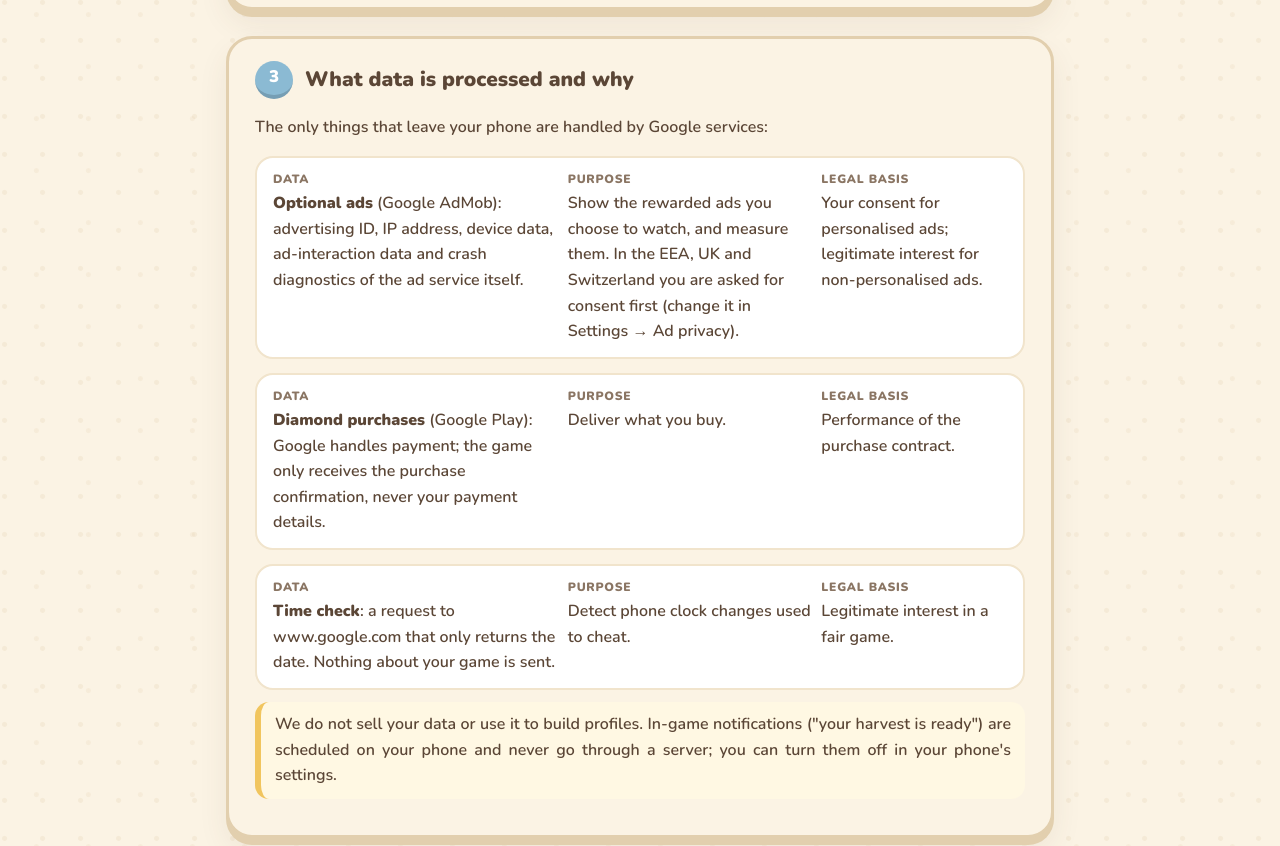
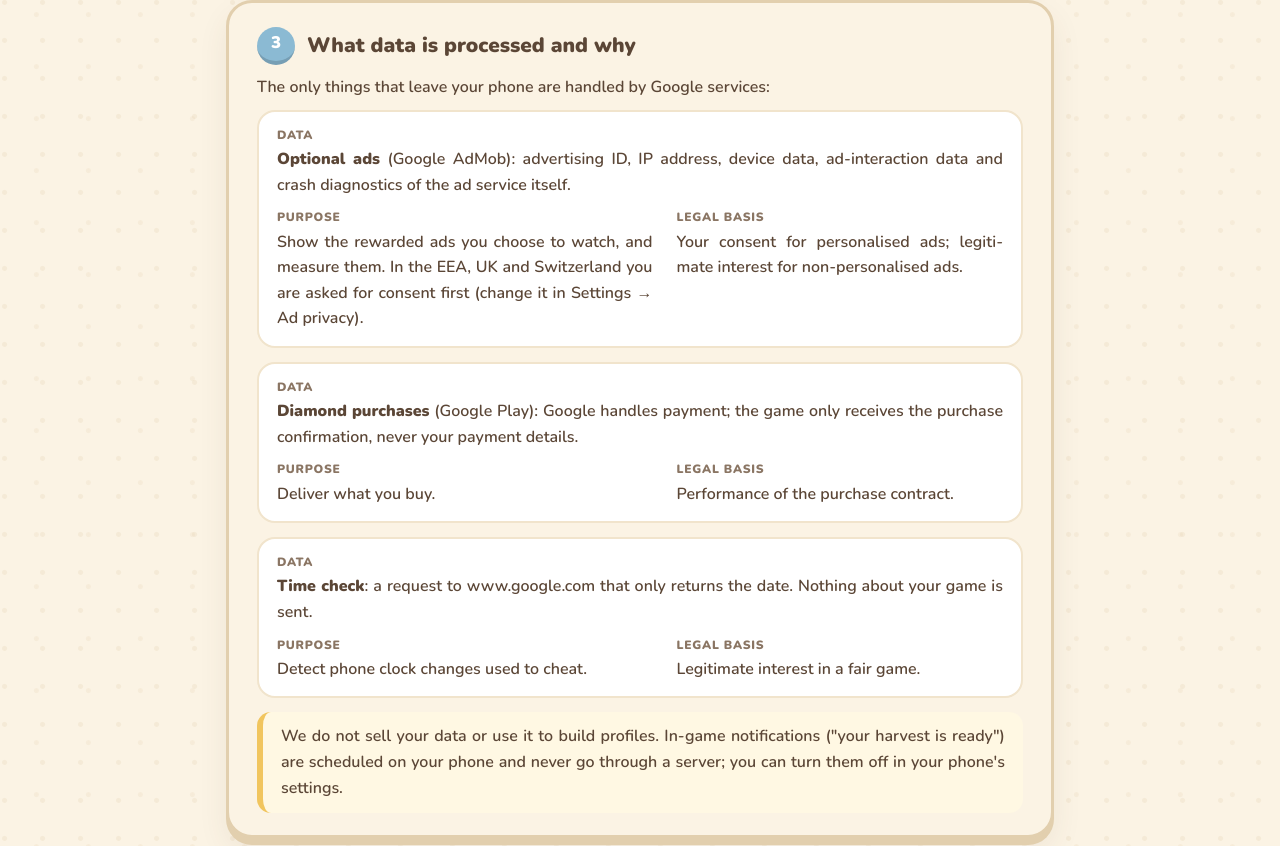
Before and after one commit to kuritsutianu/senderos-de-brezal, a plain HTML site: page index.html in a window 1280 px wide. Shown: the part 807-1653 px from the top of the page. Drawn offline with Linux system fonts and the light colour scheme.

Commit message:
Web: texto justificado y márgenes más cuidados en todos los recuadros

```diff
--- a/estatico/brezal.css
+++ b/estatico/brezal.css
@@ -126,8 +126,11 @@ main { max-width: 860px; margin: -60px auto 0; padding: 0 16px 40px; position: r
   border: 3px solid var(--paper-edge);
   border-radius: var(--radius);
   box-shadow: 0 7px 0 var(--paper-edge), 0 14px 30px rgba(91, 70, 54, .08);
-  padding: 22px 26px 20px;
+  padding: 24px 28px 22px;
   margin: 0 0 26px;
+}
+@media (max-width: 520px) {
+  .card { padding: 20px 18px 18px; }
 }
 .card h2 {
   display: flex; align-items: center; gap: 12px;
@@ -151,9 +154,13 @@ main { max-width: 860px; margin: -60px auto 0; padding: 0 16px 40px; position: r
 .card:nth-of-type(6n+4) .badge { background: var(--rose); }
 .card:nth-of-type(6n+5) .badge { background: #b19cd8; }
 .card:nth-of-type(6n+6) .badge { background: #e1b346; }
-.card p, .card li { hyphens: auto; }
-@media (min-width: 640px) {
-  .card p, .card li { text-align: justify; }  /* en el móvil, justificado deja huecos grandes */
+.card p { margin: 0 0 10px; }
+.card p:last-child { margin-bottom: 0; }
+/* Todo el texto de los recuadros, justificado y con partición de palabras
+   (cada artículo lleva su lang) para que en el móvil no queden huecos grandes. */
+.card p, .card li, .data .row > div, .note {
+  text-align: justify; text-justify: inter-word;
+  hyphens: auto; -webkit-hyphens: auto; overflow-wrap: break-word;
 }
 .card ul, .card ol { padding-left: 1.3em; }
 .card li { margin: 4px 0; }
@@ -166,12 +173,14 @@ a { color: #3e7fa3; font-weight: 800; text-decoration-thickness: 2px; text-under
 }
 
 /* Tabla de datos: tarjetas dentro de la tarjeta */
-.data { display: grid; gap: 14px; margin: 6px 0 12px; }
+.data { display: grid; gap: 14px; margin: 10px 0 14px; }
 .data .row {
   background: #fff; border: 2px solid var(--cream-dark); border-radius: 18px;
-  padding: 12px 16px; display: grid; gap: 6px;
-  grid-template-columns: 1.4fr 1.2fr .9fr;
+  padding: 14px 18px; display: grid; gap: 10px 24px;
+  grid-template-columns: 1.15fr 1fr;
 }
+/* «Datos» a todo el ancho; debajo, «Para qué» y «Base legal» en dos columnas anchas. */
+.data .row > div:first-child { grid-column: 1 / -1; }
 .data .row > div::before {
   content: attr(data-label); display: block;
   font-size: .75rem; font-weight: 900; letter-spacing: .06em; text-transform: uppercase;
@@ -180,14 +189,19 @@ a { color: #3e7fa3; font-weight: 800; text-decoration-thickness: 2px; text-under
 @media (max-width: 700px) {
   .data .row { grid-template-columns: 1fr; }
 }
+@media (max-width: 520px) {
+  /* Caja dentro de caja: menos margen y letra algo menor para que el justificado no deje huecos. */
+  .data .row { padding: 12px 13px; font-size: .94rem; line-height: 1.5; }
+  .note { padding: 11px 13px; }
+}
 
 .note {
   border-left: 6px solid var(--gold); background: #fff8e3;
-  border-radius: 14px; padding: 10px 14px; margin-top: 12px;
+  border-radius: 14px; padding: 12px 18px; margin-top: 14px;
 }
 .steps { counter-reset: step; list-style: none; padding: 0 !important; }
 .steps li {
-  counter-increment: step; position: relative; padding: 10px 14px 10px 56px;
+  counter-increment: step; position: relative; padding: 12px 18px 12px 58px; text-align: justify; hyphens: auto;
   background: #fff; border: 2px solid var(--cream-dark); border-radius: 18px; margin: 10px 0;
 }
 .steps li::before {
```
